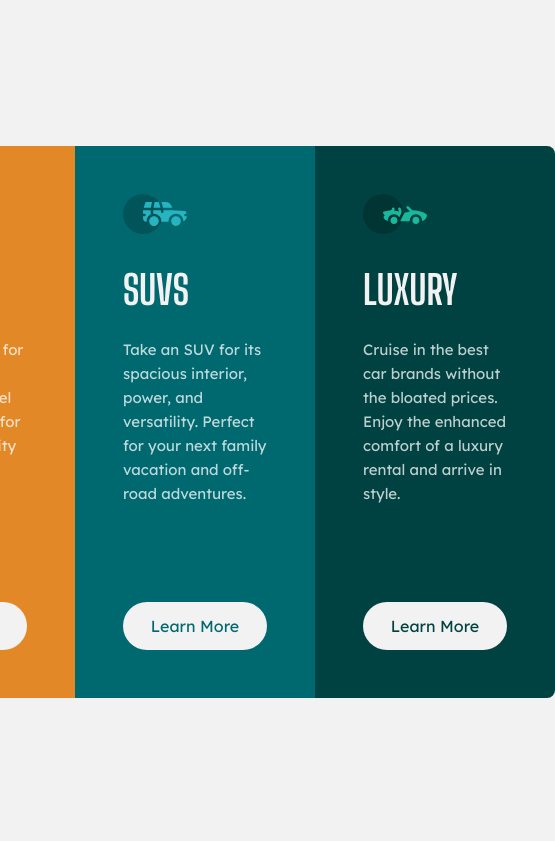
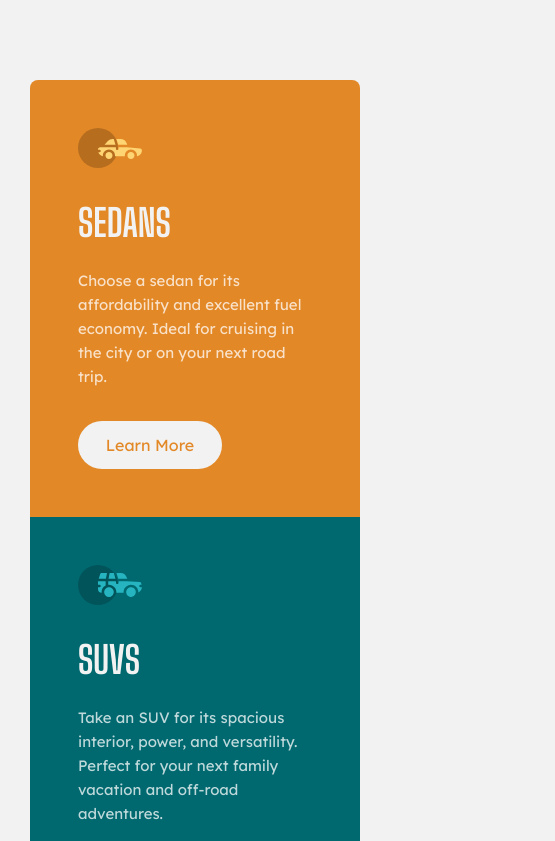
Before and after one commit to amangofer/frontendmentor-challenges, a plain HTML site: page 3-column-preview-card-component/index.html in a window 390 px wide. Shown: the top 841 px of the page, 555 px wide, since content can reach past the window. Drawn offline with Linux system fonts and the light colour scheme.

Commit message:
first draft complete for 3-column preview card component mobile

```diff
--- a/3-column-preview-card-component/style.css
+++ b/3-column-preview-card-component/style.css
@@ -107,3 +107,39 @@ body {
 .attribution a {
     color: hsl(228, 45%, 44%);
 }
+
+@media only screen and (max-width: 650px) {
+    .container {
+        margin: 5rem 0;
+        display: flex;
+        justify-content: center;
+        align-items: center;
+    }
+    .preview-container {
+        width: 330px;
+        display: grid;
+        grid-template-columns: 1fr;
+    }
+    .preview-card > h1 {
+        padding-top: 2rem;
+        padding-bottom: 1.5rem;
+        font-size: 2.35rem;
+    }
+
+    .preview-card > a {
+        margin-top: 2rem;
+    }
+
+    .sedans {
+        border-radius: 0;
+        background-color: var(--clr-primary-100);
+        border-top-left-radius: 0.5rem;
+        border-top-right-radius: 0.5rem;
+    }
+    .luxury {
+        border-radius: 0;
+        background-color: var(--clr-primary-300);
+        border-bottom-right-radius: 0.5rem;
+        border-bottom-left-radius: 0.5rem;
+    }
+}
```
